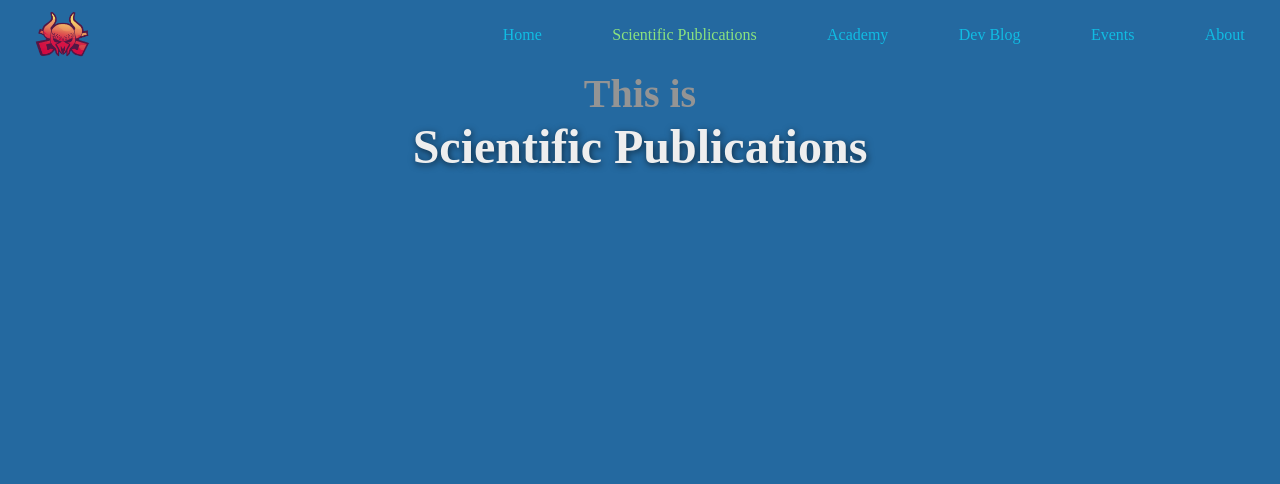
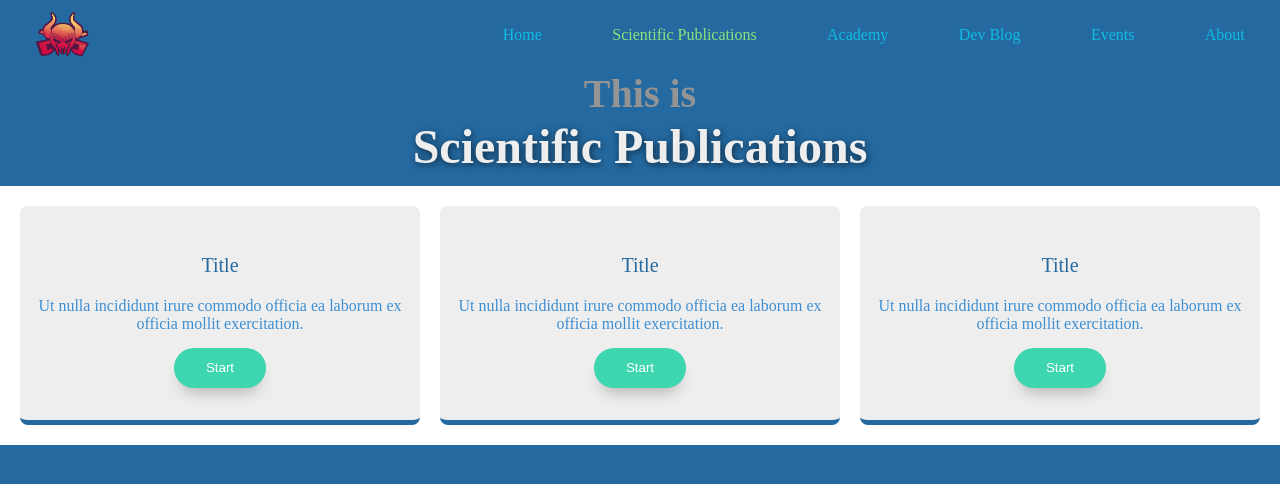
Before and after one commit to DiogenesClub/diogenes-club, a React (Create React App) app: page /publications in a window 1280 px wide. Shown: the top 484 px of the page. Built offline with nearby package versions, Linux system fonts and the light colour scheme.

Commit message:
added card on scientific publications page

```diff
--- a/src/pages/publication.js
+++ b/src/pages/publication.js
@@ -1,14 +1,33 @@
-import React from 'react';
+import React, {useRef,useEffect} from 'react';
 import gsap from 'gsap';
 import { Title } from '../components/title';
 import Transition from '../components/transition';
+import Card from '../components/card';
+import { ContentCard } from './publication.style';
 
 const Publications = () => {
     const transitionline = gsap.timeline();
+    let card = useRef(null);
+    useEffect(() => {
+      gsap.from(card,1,{
+          opacity: 0,
+          y:-40,
+          ease: "power3.out",
+          stagger: {
+            amount: 0.15
+        }
+      })
+    })
+
     return(
         <div>
             <Transition timetransition={transitionline}/>
             <Title lineContent="This is" lineContent2="Scientific Publications"/>
+            <ContentCard ref={el => card = el}>
+                <Card/>
+                <Card/>
+                <Card/>
+            </ContentCard>
         </div>
     )
 }
--- /dev/null
+++ b/src/pages/publication.style.js
@@ -0,0 +1,11 @@
+import styled from 'styled-components';
+
+export const ContentCard = styled.div`
+    width: 100%;
+    margin-top: 10px;
+    padding: 10px;
+    overflow: hidden;
+    text-align: center;
+    background-color: white;
+    height: auto;
+`;
```
